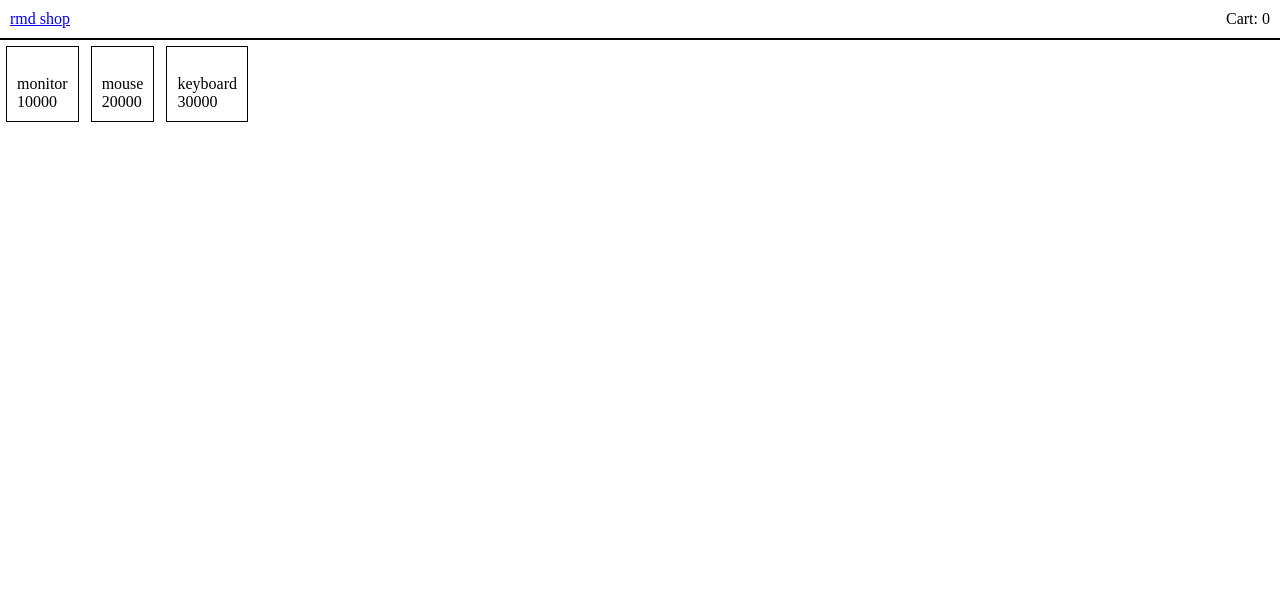
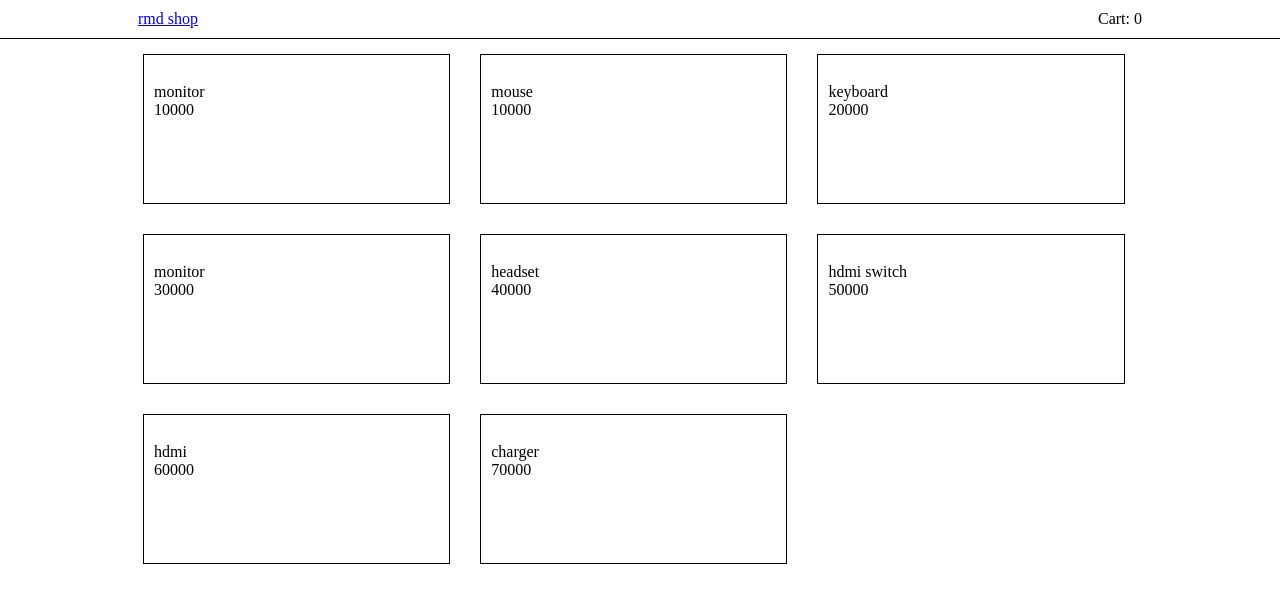
Before and after one commit to mramdanf/rmd-web, a Next.js app: page / in a window 1280 px wide. Shown: the top 602 px of the page. Built offline with nearby package versions, Linux system fonts and the light colour scheme.

Commit message:
product item styling

```diff
--- a/components/layout/nav.module.css
+++ b/components/layout/nav.module.css
@@ -1,6 +1,12 @@
 .header {
+  border-bottom: 1px solid black;
+}
+
+.wrapper {
   display: flex;
   justify-content: space-between;
+  text-align: center;
+  margin: 0 auto;
   padding: 10px;
-  border-bottom: 2px solid black;
+  max-width: 80%;
 }
--- a/components/layout/nav.tsx
+++ b/components/layout/nav.tsx
@@ -4,11 +4,13 @@ import classes from './nav.module.css'
 function Nav() {
   return (
     <header className={classes.header}>
-      <div>
-        <Link href="/">rmd shop</Link>
-      </div>
-      <div>
-        <Cart />
+      <div className={classes.wrapper}>
+        <div>
+          <Link href="/">rmd shop</Link>
+        </div>
+        <div>
+          <Cart />
+        </div>
       </div>
     </header>
   )
--- a/components/product/product-list-item.module.css
+++ b/components/product/product-list-item.module.css
@@ -1,6 +1,9 @@
 .product {
-  margin: 6px;
+  margin: 15px;
   border: 1px solid black;
   padding: 10px;
   cursor: pointer;
+
+  min-width: 30%;
+  min-height: 150px;;
 }
--- a/components/product/product-list.module.css
+++ b/components/product/product-list.module.css
@@ -1,4 +1,6 @@
 .productList {
   display: flex;
   flex-wrap: wrap;
+  max-width: 80%;
+  margin: 0 auto;
 }
--- a/dummy-products.json
+++ b/dummy-products.json
@@ -8,12 +8,37 @@
     {
       "id": "prod-2",
       "name": "mouse",
-      "price": 20000
+      "price": 10000
     },
     {
       "id": "prod-3",
       "name": "keyboard",
+      "price": 20000
+    },
+    {
+      "id": "prod-4",
+      "name": "monitor",
       "price": 30000
+    },
+    {
+      "id": "prod-5",
+      "name": "headset",
+      "price": 40000
+    },
+    {
+      "id": "prod-6",
+      "name": "hdmi switch",
+      "price": 50000
+    },
+    {
+      "id": "prod-7",
+      "name": "hdmi",
+      "price": 60000
+    },
+    {
+      "id": "prod-8",
+      "name": "charger",
+      "price": 70000
     }
   ]
 }
```
